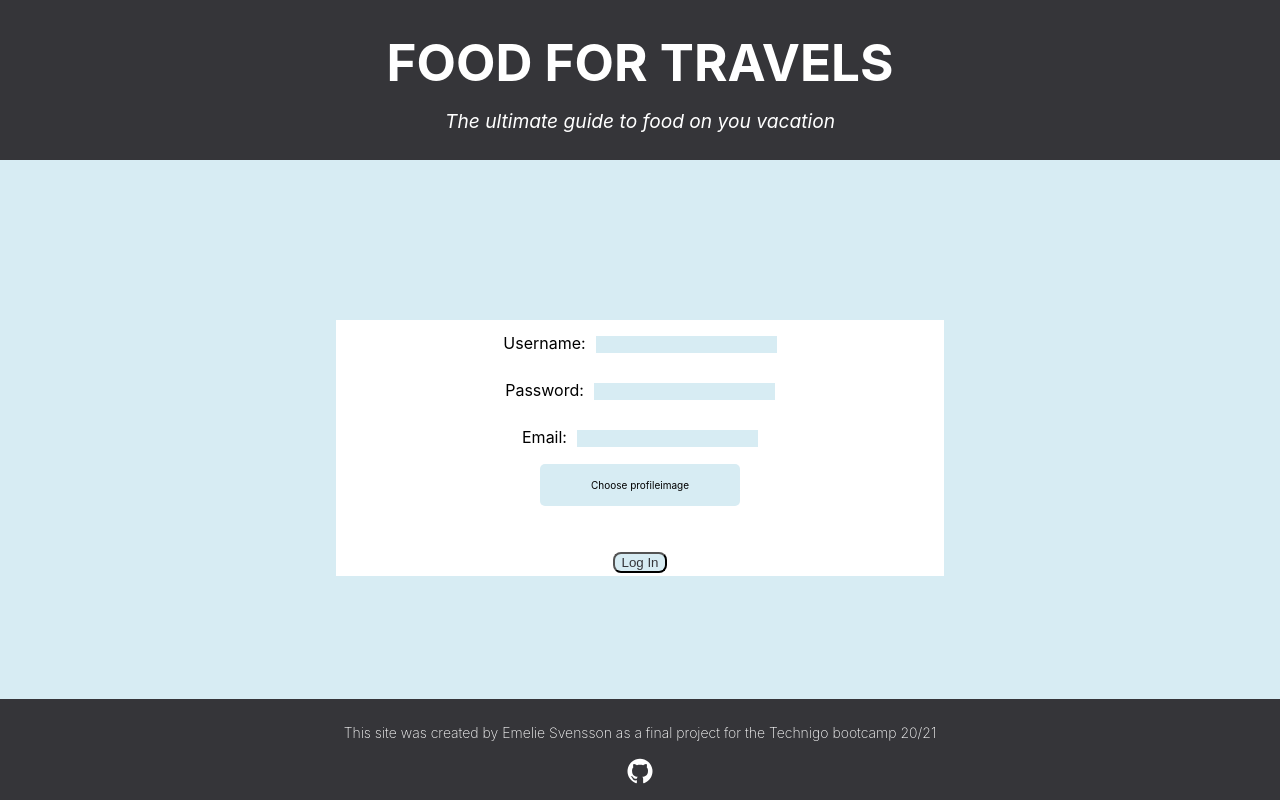
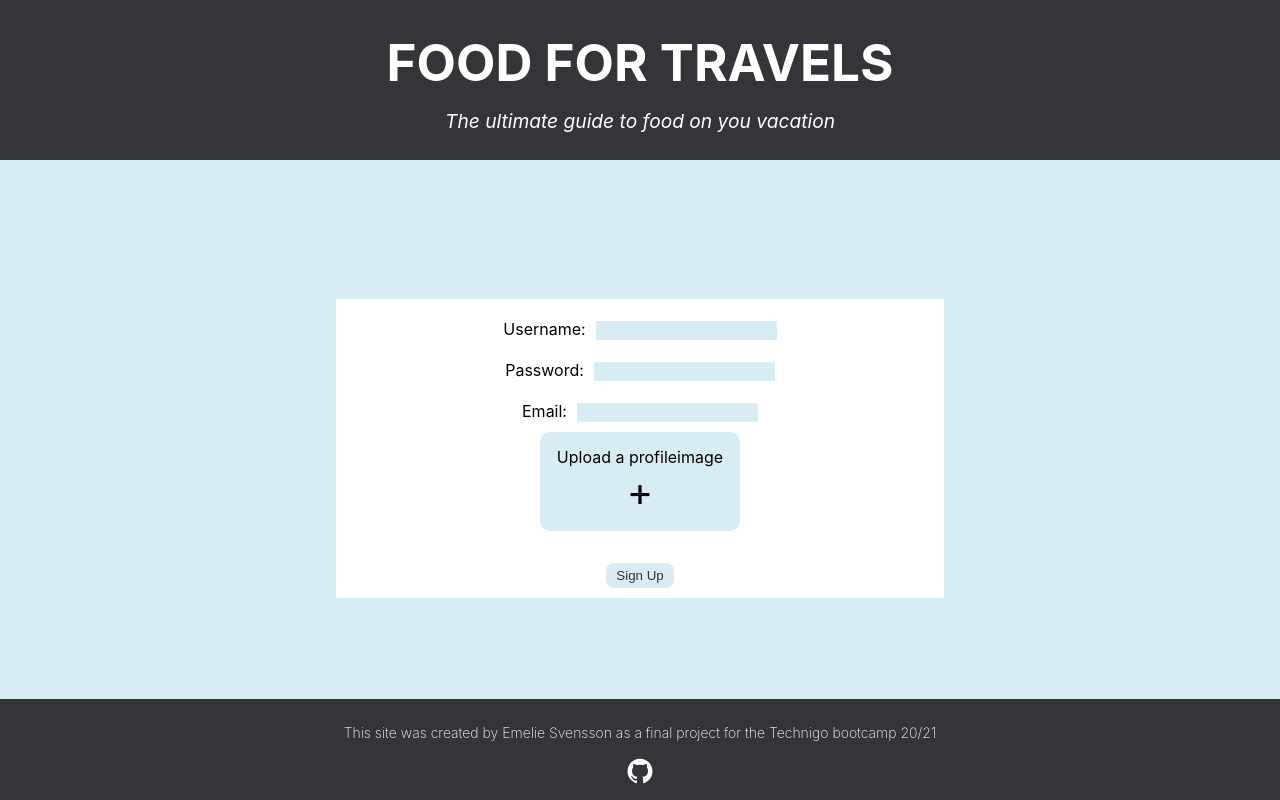
Before and after one commit to puj/FoodForTravels, a React (Create React App) app in the folder frontend/: page /users in a window 1280 px wide. Built offline with nearby package versions, Linux system fonts and the light colour scheme.

Commit message:
added wrapper to login-page and worked on styling

```diff
--- a/frontend/src/components/Button.js
+++ b/frontend/src/components/Button.js
@@ -5,6 +5,9 @@ const StyledButton = styled.button`
     border-radius: 8px;
     background: #D7ECF3;
     color: #353539;
+    border: none;
+    padding: 5px 10px;
+    cursor: pointer;
 `
 
 export const Button = ({ buttonText, buttonType, onClickFunction }) => {
--- a/frontend/src/components/Form.js
+++ b/frontend/src/components/Form.js
@@ -13,31 +13,45 @@ const StyledForm = styled.form`
   min-width: 50%;
   min-height: 50%;
   background: #fff;
+  padding: 10px;
 `
 const Label = styled.label`
   margin: 10px;
 `
 const Input = styled.input`
   margin-left: 10px;
+  padding: 2px;
   border: none;
   background: #d7ecf3;
 `
 const ImageLabel = styled.label`
-  font-size: 10px;
+  font-size: 0.8em;
+  display: flex;
+  flex-direction: column;
+  align-items: center;
+  cursor: pointer;
+
+  @media screen and (min-width: 768px) {
+    font-size: 1em;
+  }
 `
-//Choose wether to have plussign or not
 const PlusSign = styled.span`
-  display: none;
-  font-size: 3em;
-  position: absolute;
+  font-size: 2em;
+
+  @media screen and (min-width: 768px) {
+    font-size: 2.5em;
+  }
 `
 const ImageUploadDiv = styled.div`
   background: #d7ecf3;
-  border-radius: 5px;
-  display: flex;
-  justify-content: center;
-  width: 200px;
-  padding: 15px;
+  border-radius: 10px;
+  width: 150px;
+  padding: 5px;
+
+  @media screen and (min-width: 768px) {
+    width: 200px;
+    padding: 15px;
+  }
 `
 const Filename = styled.p`
   font-size: 1em;
@@ -121,8 +135,7 @@ export const Form = ({ alreadyUser, newUser }) => {
           </Label>
 
           <ImageUploadDiv>
-            <ImageLabel>
-              Choose profileimage
+            <ImageLabel>Upload a profileimage
               <PlusSign>+</PlusSign>
               <Input
                 type='file'
@@ -140,7 +153,7 @@ export const Form = ({ alreadyUser, newUser }) => {
 
           <Button
             buttonType='submit'
-            buttonText='Log In'
+            buttonText='Sign Up'
             onClickFunction={handleSignUp}
           />
         </>
--- a/frontend/src/pages/LogIn.js
+++ b/frontend/src/pages/LogIn.js
@@ -1,9 +1,12 @@
 import React from 'react'
 
 import { Form } from '../components/Form'
+import { Wrapper } from '../components/reusable/Containers'
 
 export const LogIn = () => {
-    return(
-        <Form/>
-    )
+  return (
+    <Wrapper>
+      <Form alreadyUser />
+    </Wrapper>
+  )
 }
```
